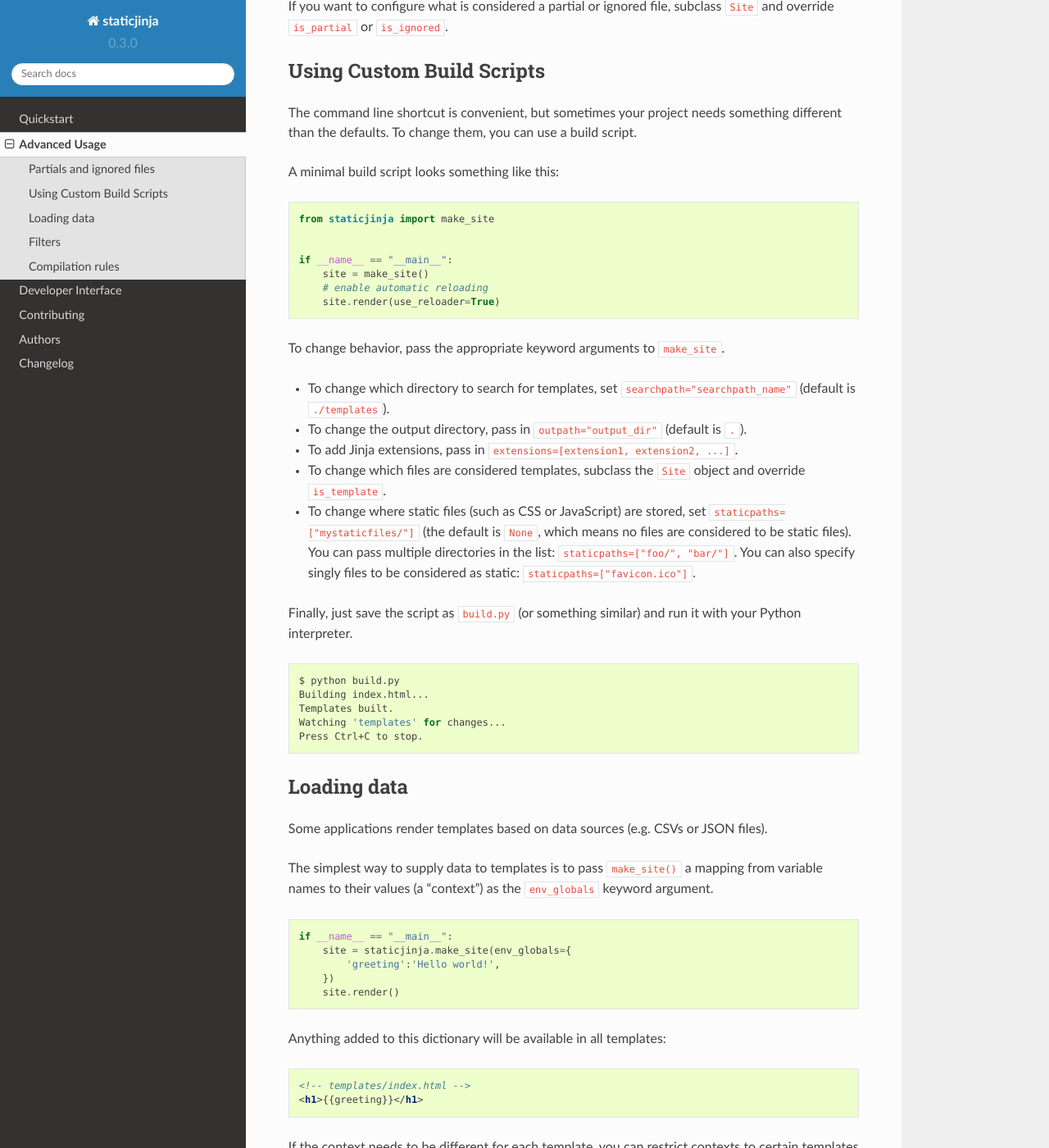
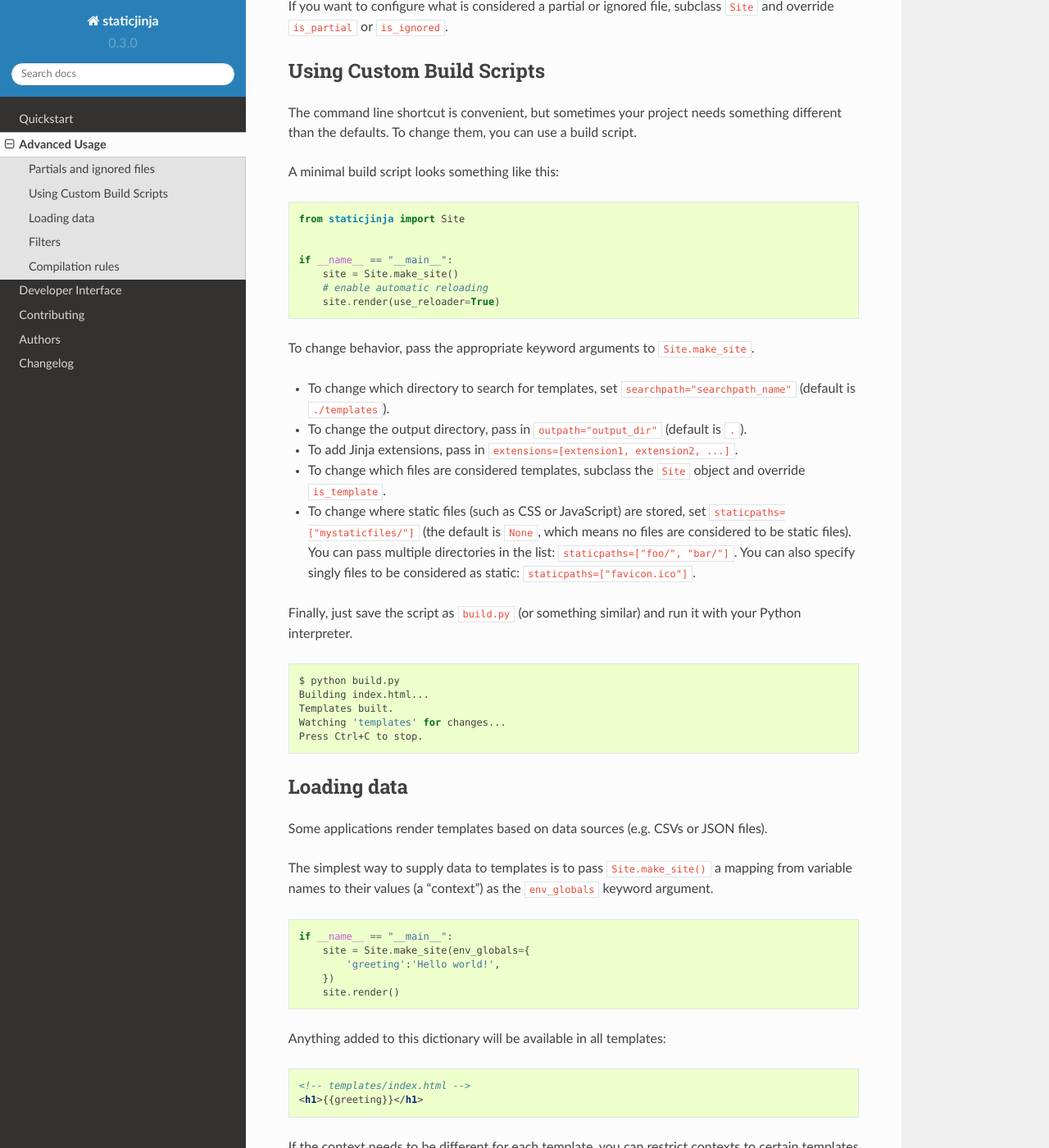
Before and after one commit to staticjinja/staticjinja, a Sphinx documentation site: the page built from docs/user/advanced.rst, in a window 1280 px wide and 1400 px high, scrolled down 439 px. Shown: the whole window at 82% size. Built offline with Sphinx 7.4.7 and the Read the Docs theme 2.0.0, drawn with Linux system fonts in a browser that asks for light colours; some of the changed text lies outside the part shown.

Commit message:
Move make_site to Site.make_site

```diff
--- a/docs/user/advanced.rst
+++ b/docs/user/advanced.rst
@@ -34,16 +34,16 @@ A minimal build script looks something like this:
 
 .. code-block:: python
 
-    from staticjinja import make_site
+    from staticjinja import Site
 
 
     if __name__ == "__main__":
-        site = make_site()
+        site = Site.make_site()
         # enable automatic reloading
         site.render(use_reloader=True)
 
 To change behavior, pass the appropriate keyword arguments to
-``make_site``.
+``Site.make_site``.
 
 * To change which directory to search for templates, set
   ``searchpath="searchpath_name"`` (default is ``./templates``).
@@ -78,14 +78,14 @@ Loading data
 Some applications render templates based on data sources (e.g. CSVs or
 JSON files).
 
-The simplest way to supply data to templates is to pass ``make_site()`` a
+The simplest way to supply data to templates is to pass ``Site.make_site()`` a
 mapping from variable names to their values (a "context") as the ``env_globals``
 keyword argument.
 
 .. code-block:: python
 
     if __name__ == "__main__":
-        site = staticjinja.make_site(env_globals={
+        site = Site.make_site(env_globals={
             'greeting':'Hello world!',
         })
         site.render()
@@ -98,7 +98,7 @@ Anything added to this dictionary will be available in all templates:
     <h1>{{greeting}}</h1>
 
 If the context needs to be different for each template, you can restrict
-contexts to certain templates by supplying ``make_site()`` a sequence of
+contexts to certain templates by supplying ``Site.make_site()`` a sequence of
 regex-context pairs as the ``contexts`` keyword argument. When rendering a
 template, staticjinja will search this sequence for the first regex that matches
 the template's name, and use that context to interpolate variables. For example,
@@ -106,11 +106,11 @@ the following code block supplies a context to the template named "index.html":
 
 .. code-block:: python
 
-    from staticjinja import make_site
+    from staticjinja import Site
 
     if __name__ == "__main__":
         context = {'knights': ['sir arthur', 'sir lancelot', 'sir galahad']}
-        site = make_site(contexts=[('index.html', context)])
+        site = Site.make_site(contexts=[('index.html', context)])
         site.render()
 
 .. code-block:: html
@@ -134,7 +134,7 @@ the template file for any templates with an HTML extension:
     import datetime
     import os
 
-    from staticjinja import make_site
+    from staticjinja import Site
 
 
     def date(template):
@@ -143,7 +143,7 @@ the template file for any templates with an HTML extension:
         return {'template_date': date.strftime('%d %B %Y')}
 
     if __name__ == "__main__":
-        site = make_site(
+        site = Site.make_site(
             contexts=[('.*.html', date)],
         )
         site.render()
@@ -151,10 +151,10 @@ the template file for any templates with an HTML extension:
 By default, staticjinja uses the context of the first matching regex if multiple
 regexes match the name of a template. You can change this so that staticjinja
 combines the contexts by passing ``mergecontexts=True`` as an argument to
-``make_site()``. Note the order is still important if several matching regex
-define the same key, in which case the last regex wins. For example, given a
-build script that looks like the following code block, the context of the
-``index.html`` template will be ``{'title': 'MySite - Index', 'date': '05
+``Site.make_site()``. Note the order is still important if several matching
+regex define the same key, in which case the last regex wins. For example,
+given a build script that looks like the following code block, the context of
+the ``index.html`` template will be ``{'title': 'MySite - Index', 'date': '05
 January 2016'}``.
 
 .. code-block:: python
@@ -162,7 +162,7 @@ January 2016'}``.
     import datetime
     import os
 
-    from staticjinja import make_site
+    from staticjinja import Site
 
 
     def base(template):
@@ -178,7 +178,7 @@ January 2016'}``.
         return {'title': 'MySite - Index'}
 
     if __name__ == "__main__":
-        site = make_site(
+        site = Site.make_site(
             contexts=[('.*.html', base), ('index.html', index)],
             mergecontexts=True,
         )
@@ -189,7 +189,7 @@ Filters
 
 Filters modify variables. staticjinja uses Jinja2 to process templates, so all
 the `standard Jinja2 filters`_ are supported. To add your own filters, simply
-pass ``filters`` as an argument to ``make_site()``.
+pass ``filters`` as an argument to ``Site.make_site()``.
 
 .. code-block:: python
 
@@ -199,7 +199,7 @@ pass ``filters`` as an argument to ``make_site()``.
     }
 
     if __name__ == "__main__":
-        site = staticjinja.make_site(filters=filters)
+        site = Site.make_site(filters=filters)
         site.render()
 
 Then you can use them in your templates as you would expect:
@@ -228,7 +228,7 @@ you want to handle, and a compilation function (a "rule").
 
     import os
 
-    from staticjinja import make_site
+    from staticjinja import Site
 
     # Custom MarkdownExtension
     from extensions import MarkdownExtension
@@ -255,7 +255,7 @@ you want to handle, and a compilation function (a "rule").
 
 
     if __name__ == "__main__":
-        site = make_site(extensions=[
+        site = Site.make_site(extensions=[
             MarkdownExtension,
         ], contexts=[
             ('.*.md', get_post_contents),
```
Also changed, not shown: 1 other file.
